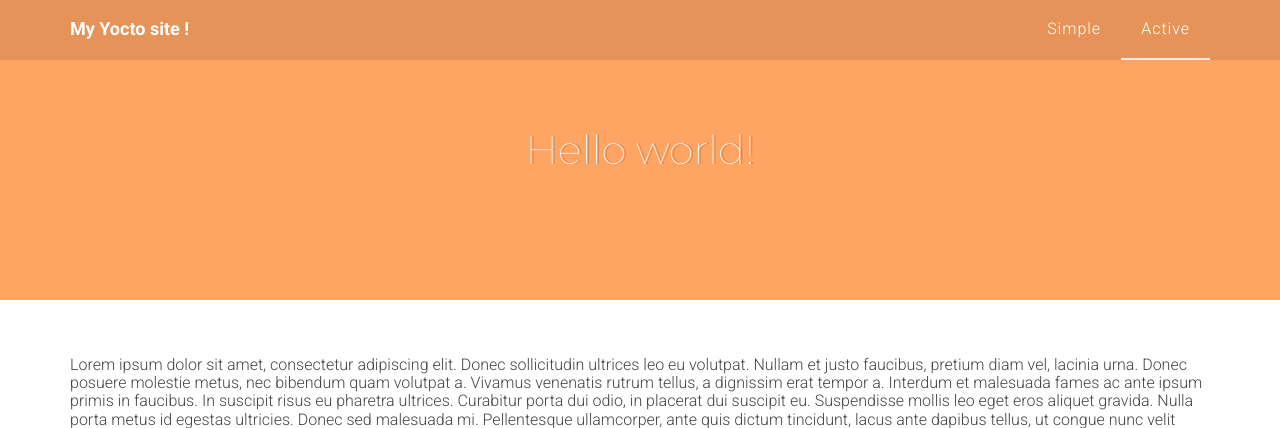
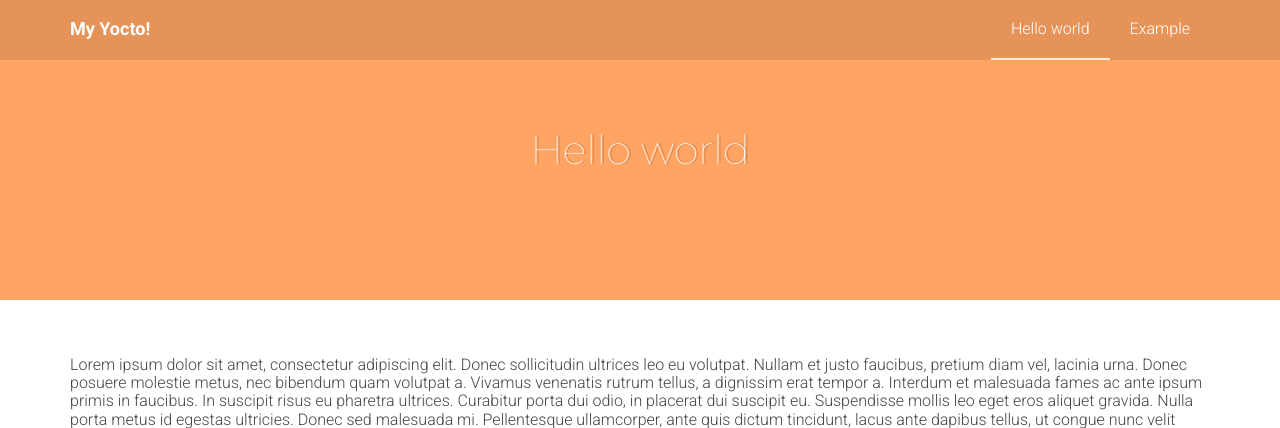
Before and after one commit to lechti64/YoctoCMS, a PHP site: page / in a window 1280 px wide. Shown: the top 428 px of the page. Run offline with PHP 8.4, Linux system fonts and the light colour scheme.

Commit message:
Added a real navigation in the main layout

```diff
--- /dev/null
+++ b/content/data/nav/navbar.json
@@ -0,0 +1,4 @@
+[
+  "index",
+  "example"
+]
--- a/content/data/setting/general.json
+++ b/content/data/setting/general.json
@@ -1,5 +1,5 @@
 {
-  "title": "My Yocto site !",
-  "description": "My Yocto site description.",
-  "defaultPageId": "test"
+  "title": "My Yocto!",
+  "description": "My Yocto description.",
+  "defaultPageId": "index"
 }
--- a/layout/main/main.css
+++ b/layout/main/main.css
@@ -37,7 +37,7 @@
     float: right;
     padding: 0;
     margin: 0;
-    letter-spacing: 1px;
+    font-size: 0;
 }
 .navbar__item {
     display: inline-block;
@@ -50,6 +50,7 @@
     text-decoration: none;
     border-bottom: 2px solid transparent;
     transition: border-color .2s linear, color .2s linear;
+    font-size: 16px;
 }
 .navbar__link:hover,
 .navbar__link--active {
--- a/layout/main/main.php
+++ b/layout/main/main.php
@@ -15,17 +15,15 @@
 <nav class="navbar">
     <div class="navbar__inner">
         <ul class="navbar__nav">
-            <li class="navbar__item">
-                <a class="navbar__link" href="">
-                    Simple
-                </a>
-            </li><li class="navbar__item">
-                <a class="navbar__link navbar__link--active" href="">
-                    Active
-                </a>
-            </li>
+            <?php foreach($this->db->select('nav', 'navbar') as $pageId): ?>
+                <li class="navbar__item">
+                    <a class="navbar__link <?php if($this->pageId === $pageId): ?>navbar__link--active<?php endif; ?>" href="?pageId=<?php echo $pageId; ?>">
+                        <?php echo $this->db->select('page', $pageId, 'title'); ?>
+                    </a>
+                </li>
+            <?php endforeach; ?>
         </ul>
-        <a class="navbar__title" href="">
+        <a class="navbar__title" href="./">
             <?php echo $this->db->select('setting', 'general', 'title'); ?>
         </a>
     </div>
```
Also changed, not shown: content/data/page/example.json (added, +5 -0 lines), content/data/page/index.json (renamed from content/data/page/test.json, +1 -1 lines).
